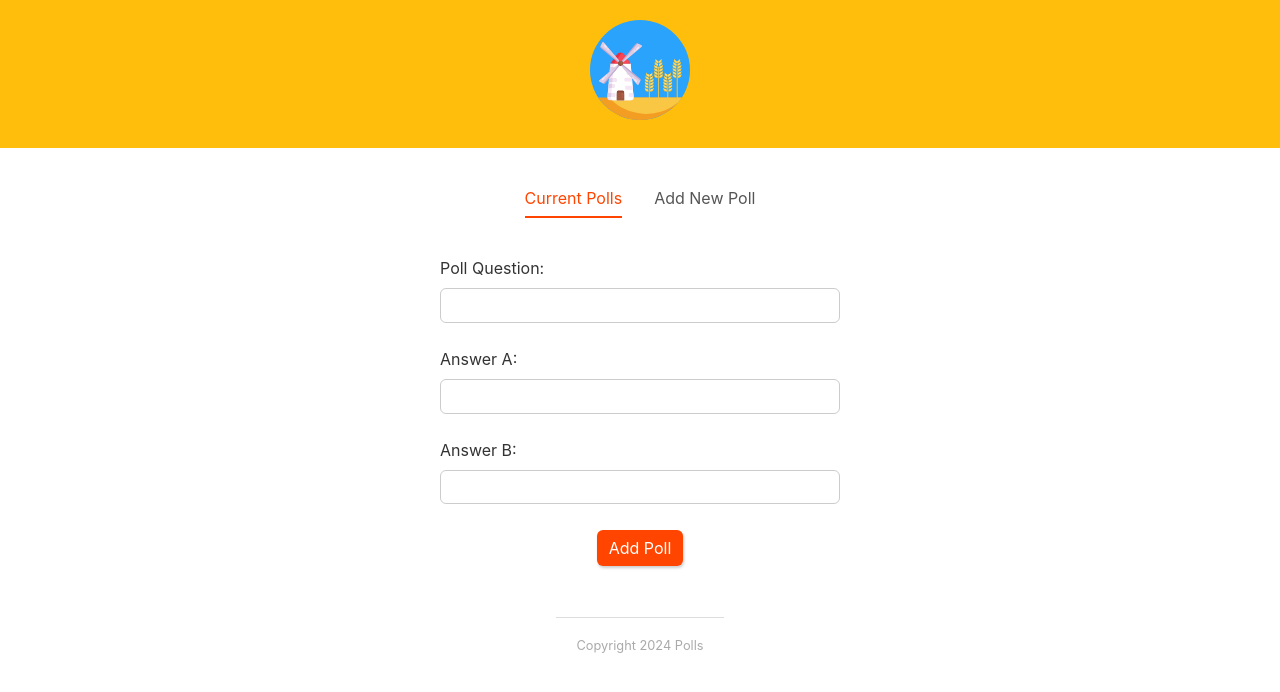
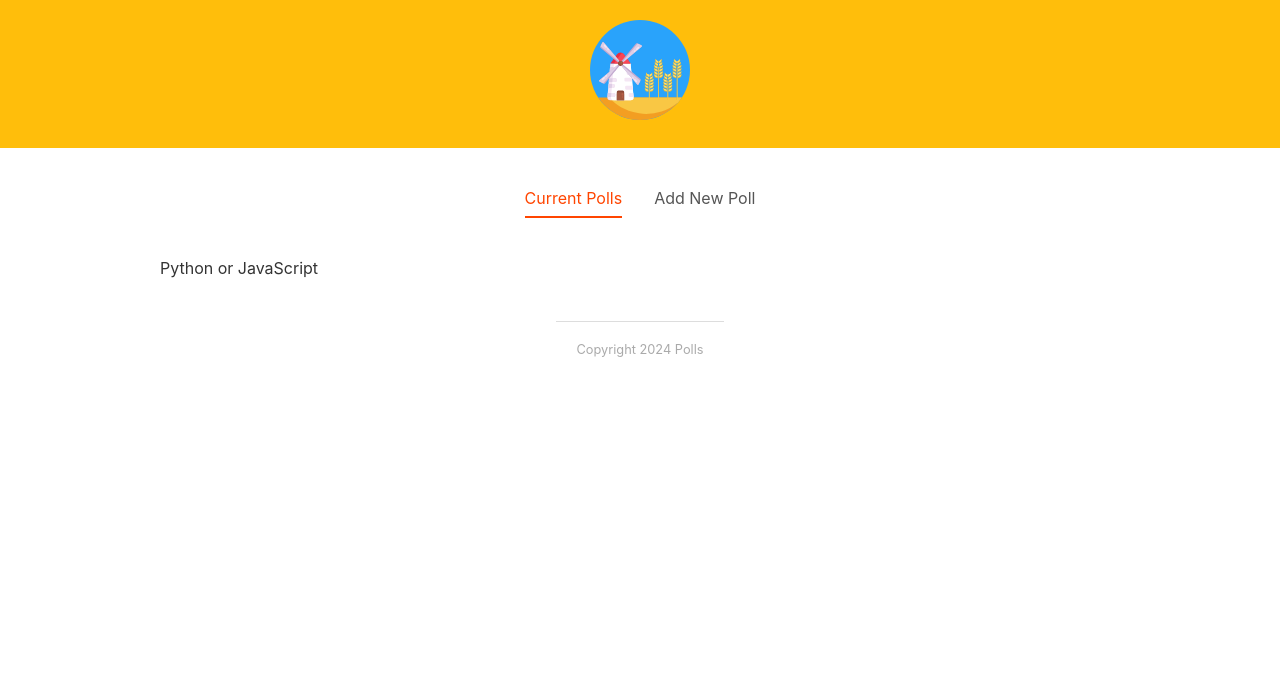
Before and after one commit to AnushaDeviR/polls-project, a Svelte app: page / in a window 1280 px wide. Shown: the top 692 px of the page. Built offline with nearby package versions, Linux system fonts and the light colour scheme.

Commit message:
implemented CreatePollsForm and PollList components

```diff
--- a/package.json
+++ b/package.json
@@ -19,6 +19,7 @@
     "svelte": "^3.55.0"
   },
   "dependencies": {
-    "sirv-cli": "^2.0.0"
+    "sirv-cli": "^2.0.0",
+    "source-map-loader": "^1.0.0"
   }
 }
--- a/src/App.svelte
+++ b/src/App.svelte
@@ -3,8 +3,8 @@
   import Header from "./components/Header.svelte";
   import Tabs from "./reuseable/Tabs.svelte";
   import CreatePollsForm from "./components/CreatePollsForm.svelte";
+  import PollList from "./components/PollList.svelte";
 
-  // Tabs
   const CURRENT_POLLS = "Current Polls";
   const ADD_NEW_POLL = "Add New Poll";
 
@@ -27,10 +27,10 @@
   };
 
   const handleAddPoll = (e) => {
-    console.log(e);
     const poll = e.detail;
     polls = [poll, ...polls];
     console.log("[CMD] 🐨 | handleAddPoll | polls:", polls);
+    activeTab = CURRENT_POLLS;
   };
 </script>
 
@@ -39,7 +39,7 @@
 <main>
   <Tabs {tabList} {activeTab} on:handleTabChange={handleTabChange} />
   {#if activeTab === CURRENT_POLLS}
-    <CreatePollsForm />
+    <PollList {polls} />
   {:else if activeTab === ADD_NEW_POLL}
     <CreatePollsForm on:add={handleAddPoll} />
   {/if}
--- a/src/components/CreatePollsForm.svelte
+++ b/src/components/CreatePollsForm.svelte
@@ -1,26 +1,24 @@
 <script>
+  import { createEventDispatcher } from "svelte";
   import Button from "../reuseable/Button.svelte";
-  import { createEventDispatcher } from "svelte";
+
+  let dispatch = createEventDispatcher();
 
   let fields = { question: "", answerA: "", answerB: "" };
   let errors = { question: "", answerA: "", answerB: "" };
-  let isValid = false;
-
-  let dispatch = createEventDispatcher();
 
   const submitHandler = () => {
-    isValid = true;
+    let isValid = true;
 
-    //  validate question
+    // Validate question
     if (fields.question.trim().length < 5) {
-      // question should at least be 5 characters long
       isValid = false;
       errors.question = "Questions must be at least 5 characters long.";
     } else {
       errors.question = "";
     }
 
-    // validate answer 1
+    // Validate answer A
     if (fields.answerA.trim().length < 1) {
       isValid = false;
       errors.answerA = "Answer A cannot be empty.";
@@ -28,19 +26,19 @@
       errors.answerA = "";
     }
 
-    //  validate ans 2
+    // Validate answer B
     if (fields.answerB.trim().length < 1) {
       isValid = false;
       errors.answerB = "Answer B cannot be empty.";
     } else {
       errors.answerB = "";
     }
+
+    if (isValid) {
+      let poll = { ...fields, votesA: 0, votesB: 0, id: Math.random() };
+      dispatch("add", poll);
+    }
   };
-
-  if (isValid) {
-    let poll = { ...fields, votesA: 0, votesB: 0, id: Math.random() };
-    dispatch("add", poll);
-  }
 </script>
 
 <form on:submit|preventDefault={submitHandler}>
@@ -62,7 +60,6 @@
     <div class="errorMsg">{errors.answerB}</div>
   </div>
 
-  <!-- FIXME: Broken button? -->
   <Button>Add Poll</Button>
 </form>
 
--- /dev/null
+++ b/src/components/PollList.svelte
@@ -0,0 +1,18 @@
+<script>
+  export let polls = [];
+</script>
+
+<div class="poll-list">
+  <!-- poll.id is the key -->
+  {#each polls as poll (poll.id)}
+    <div>{poll.question}</div>
+  {/each}
+</div>
+
+<style>
+  .poll-list {
+    display: grid;
+    grid-template-columns: 1fr 1fr;
+    grid-gap: 20px;
+  }
+</style>
--- a/src/reuseable/Button.svelte
+++ b/src/reuseable/Button.svelte
@@ -4,7 +4,7 @@
   export let inverse = false;
 </script>
 
-<button class={buttonType} class:flat class:inverse on:click>
+<button class={buttonType} class:flat class:inverse type="submit">
   <slot></slot>
 </button>
 
--- a/src/reuseable/Tabs.svelte
+++ b/src/reuseable/Tabs.svelte
@@ -10,6 +10,7 @@
 <div class="tabs">
   <ul>
     {#each tabList as tab}
+      <!-- svelte-ignore a11y-click-events-have-key-events -->
       <li on:click={() => dispatch("handleTabChange", tab)}>
         <div class:active={tab === activeTab}>{tab}</div>
       </li>
```
Also changed, not shown: 1 other file (tests, documents, lock files or other folders).
